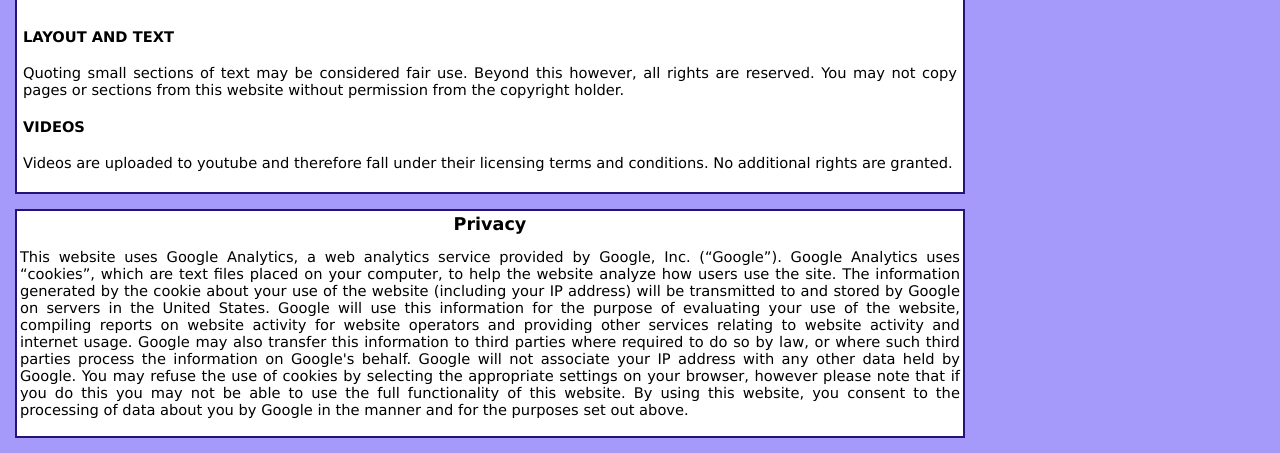
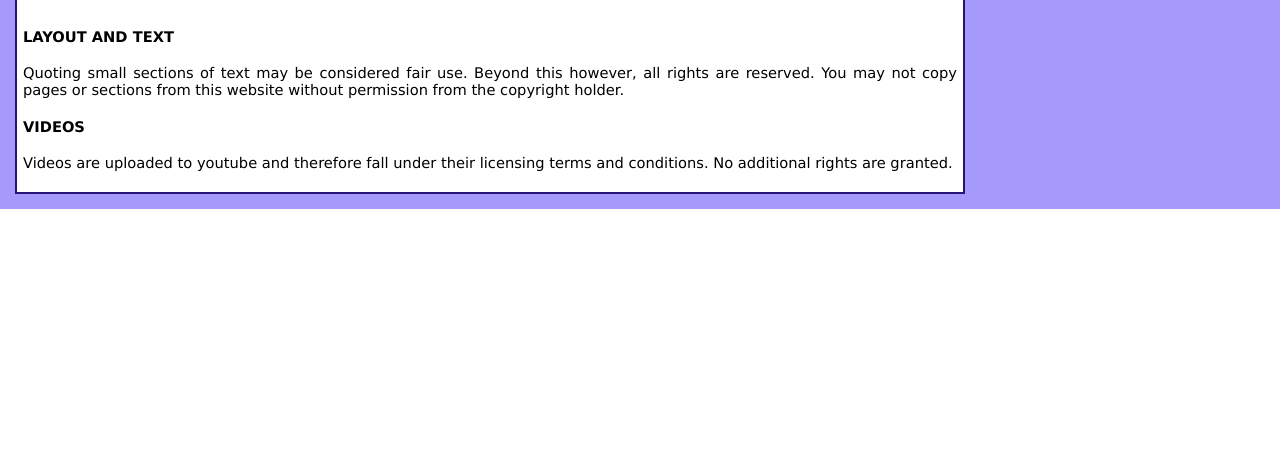
Before and after one commit to rboulton/ideas4kids_code, a Django app: page /info in a window 1280 px wide. Shown: the part 2800-3253 px from the top of the page. After the commit the page ends 3009 px from the top, so only its background shows below. Run offline with Django 3.2, Linux system fonts and the light colour scheme; parts of the project's set-up code (start-up, migrations or seed data) failed here and were passed over.

Commit message:
Remove google references

```diff
--- a/ideas4kids/templates/info/index.html
+++ b/ideas4kids/templates/info/index.html
@@ -16,12 +16,9 @@
   Follow <a href="http://twitter.com/ideas4kids">@ideas4kids</a> on Twitter.<br>
 
   <form action="http://groups.google.com/group/ideas4kids_alerts/boxsubscribe">
-   Subscribe to ideas4kids_alerts on
-   <img src="http://groups.google.com/groups/img/3nb/groups_bar.gif"
-        height="26" width="132" alt="Google Groups" style="margin: 10px 0 0 0">
-   <br>
+   Subscribe to ideas4kids_alerts on Google Groups
 
-   <input type="hidden" name="hl" value="en">
+   <input type="hidden" name="hl" value="en"></br>
    <label>Email</label>:&nbsp;<input type="text" name="email"><input type="submit" name="sub" value="Subscribe">
   </form>
  </div><div class="info infocell_rb">
@@ -166,27 +163,4 @@ may use creative works from this site appear below.</p>
 
 </div>
 
-<div class="info infobox">
-<div class="title">Privacy</div>
-
-<p>
-This website uses Google Analytics, a web analytics service provided by Google,
-Inc. (“Google”).  Google Analytics uses “cookies”, which are text files placed
-on your computer, to help the website analyze how users use the site. The
-information generated by the cookie about your use of the website (including
-your IP address) will be transmitted to and stored by Google on servers in the
-United States. Google will use this information for the purpose of evaluating
-your use of the website, compiling reports on website activity for website
-operators and providing other services relating to website activity and
-internet usage.  Google may also transfer this information to third parties
-where required to do so by law, or where such third parties process the
-information on Google's behalf. Google will not associate your IP address with
-any other data held by Google.  You may refuse the use of cookies by selecting
-the appropriate settings on your browser, however please note that if you do
-this you may not be able to use the full functionality of this website.  By
-using this website, you consent to the processing of data about you by Google
-in the manner and for the purposes set out above.
-</p>
-</div>
-
 {% endblock body %}
```
